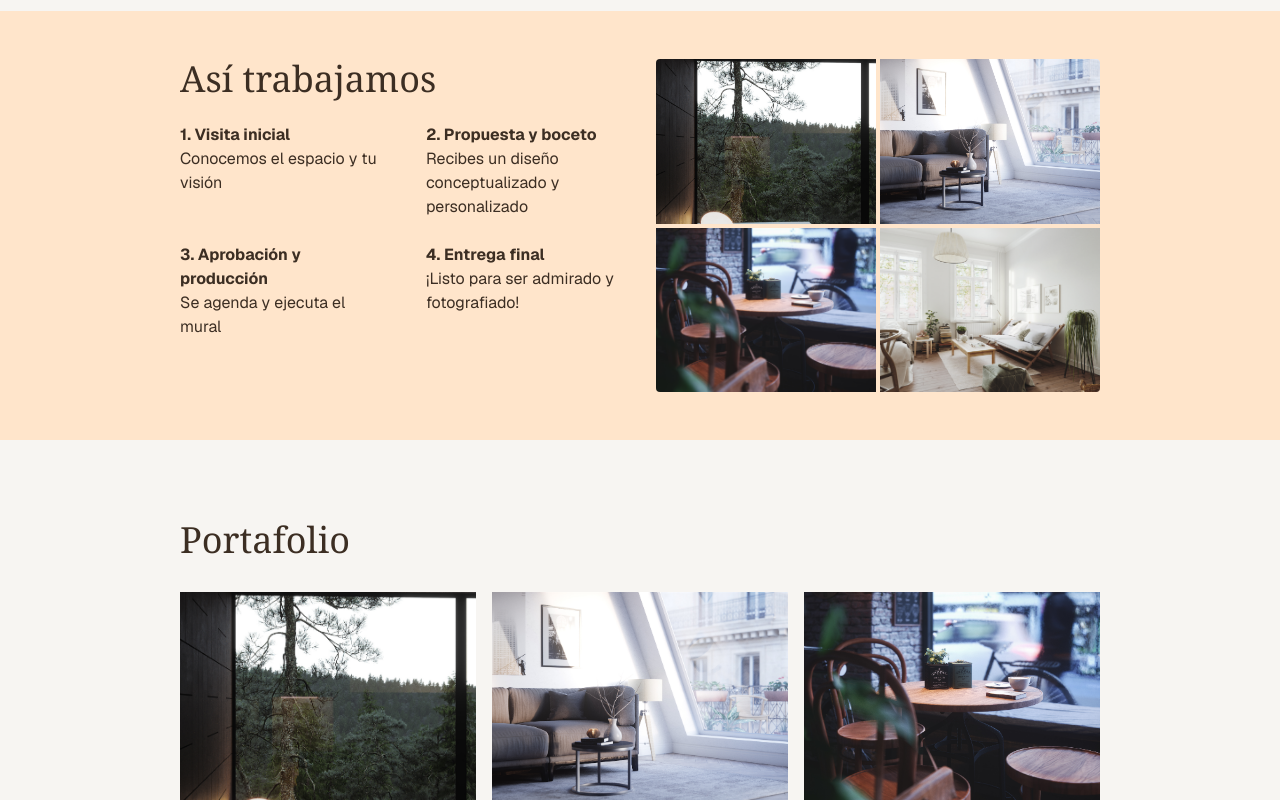
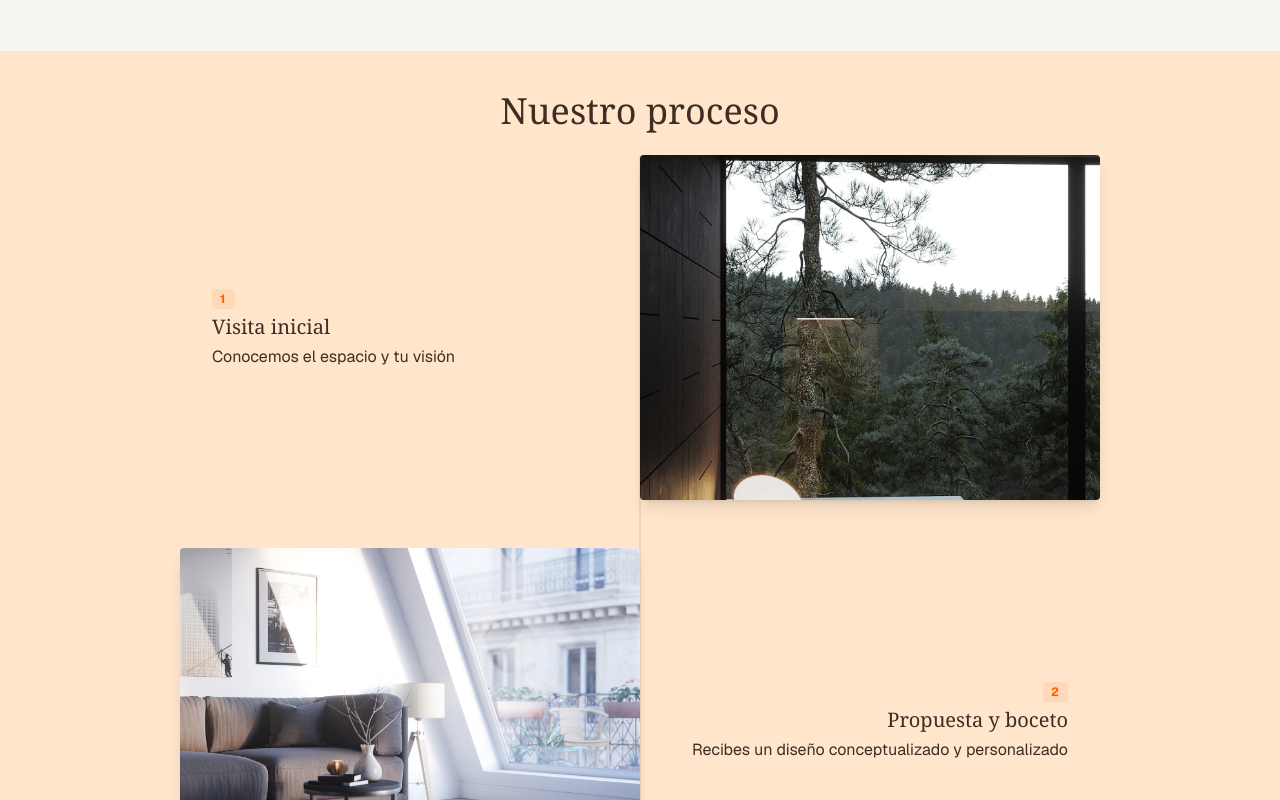
Before and after one commit to jporrego/color-mural, a Next.js app: page / in a window 1280 px wide. Shown: the part 1120-1920 px from the top of the page. Built offline with nearby package versions, Linux system fonts and the light colour scheme.

Commit message:
feat: enhance process section with vertical timeline and improved layout

```diff
--- a/src/app/page.tsx
+++ b/src/app/page.tsx
@@ -13,12 +13,34 @@ export default function Home() {
     setOpen(true);
   };
 
+  /* ───────────────────────────────────── process data ───────────────────────────────────── */
+  const processSteps = [
+    {
+      title: 'Visita inicial',
+      desc: 'Conocemos el espacio y tu visión',
+      img: '/images/img1.jpg',
+    },
+    {
+      title: 'Propuesta y boceto',
+      desc: 'Recibes un diseño conceptualizado y personalizado',
+      img: '/images/img2.jpg',
+    },
+    {
+      title: 'Aprobación y producción',
+      desc: 'Se agenda y ejecuta el mural',
+      img: '/images/img3.jpg',
+    },
+    {
+      title: 'Entrega final',
+      desc: '¡Listo para ser admirado y fotografiado!',
+      img: '/images/img4.jpg',
+    },
+  ];
+
   return (
     <div className="text-dark flex min-h-screen flex-col scroll-smooth font-sans">
       {/* ─────────────── Top Navigation ─────────────── */}
       <div className="relative isolate">
-        {/* <div className="absolute inset-0 -z-10 bg-[url('/images/img1.jpg')] bg-cover bg-center bg-no-repeat" />
-        <div className="absolute inset-0 -z-10 bg-black/40" /> */}
         <header className="mx-auto flex w-full max-w-[1000px] items-center justify-between px-6 py-4 text-xs tracking-wide uppercase md:px-10 md:text-sm">
           <nav className="flex flex-wrap items-center gap-2 md:gap-4">
             <a href="#inicio" className="hover:underline">
@@ -70,76 +92,67 @@ export default function Home() {
               Agenda tu proyecto
             </a>
           </div>
-          {/* Featured project */}
 
-          {/* <div className="px-6 md:px-10">
-            <div className="mb-2 flex justify-between text-[11px] tracking-wider uppercase md:text-xs">
-              <span>Último proyecto</span>
-              <span>2024</span>
-              <span>Restobar&nbsp;Santiago</span>
-            </div>
-            <div className="relative aspect-[16/9] w-full overflow-hidden rounded-sm">
-              <Image
-                src="/images/img2.jpg"
-                alt="Mural reciente pintado por Color Mural"
-                fill
-                priority
-                className="object-cover"
-              />
-            </div>
-          </div> */}
-        </section>
+          {/* Gallery */}
           <div className="mx-auto w-full max-w-[1024px] px-6 py-12 md:px-10">
             <Gallery />
           </div>
+        </section>
       </div>
 
       {/* ─────────────── Process Section ─────────────── */}
       <section id="proceso" className="bg-block1 mt-8">
-        <div className="mx-auto grid w-full max-w-[1000px] grid-cols-1 gap-8 px-6 py-12 md:grid-cols-2 md:px-10">
-          {/* Left: text */}
-          <div>
-            <h2 className="mb-6 font-serif text-2xl md:text-4xl">
-              Así trabajamos
+        <div className="mx-auto w-full max-w-[1000px] px-6 py-10 md:px-10">
+          <h2 className="mb-6 text-center font-serif text-2xl md:text-4xl">
+            Nuestro proceso
           </h2>
-            <div className="grid grid-cols-1 gap-x-12 gap-y-6 text-sm md:grid-cols-2 md:text-base">
-              <div>
-                <p className="font-bold">1. Visita inicial</p>
-                <p>Conocemos el espacio y tu visión</p>
-              </div>
-              <div>
-                <p className="font-bold">2. Propuesta y boceto</p>
-                <p>Recibes un diseño conceptualizado y personalizado</p>
-              </div>
-              <div>
-                <p className="font-bold">3. Aprobación y producción</p>
-                <p>Se agenda y ejecuta el mural</p>
-              </div>
-              <div>
-                <p className="font-bold">4. Entrega final</p>
-                <p>¡Listo para ser admirado y fotografiado!</p>
-              </div>
+
+          {/* Vertical timeline */}
+          <div className="relative">
+            {/* central line for desktop */}
+            <div className="absolute inset-y-0 left-1/2 hidden w-px -translate-x-1/2 bg-[#3c2e23]/20 md:block"></div>
+
+            <ul className="space-y-8 md:space-y-12">
+              {processSteps.map((step, idx) => (
+                <li
+                  key={step.title}
+                  className={`group flex items-center gap-4 ${
+                    idx % 2 === 0 ? 'flex-row-reverse' : ''
+                  }`}
+                >
+                  {/* image block */}
+                  <div className="flex-shrink-0 basis-28 overflow-hidden rounded-sm shadow-lg sm:basis-36 md:basis-1/2">
+                    <div className="relative aspect-[4/3] w-full transition-transform duration-500 group-hover:scale-105">
+                      <Image
+                        src={step.img}
+                        alt={`Paso ${idx + 1} - ${step.title}`}
+                        fill
+                        className="object-cover"
+                        sizes="(max-width: 768px) 112px, 50vw"
+                        priority
+                      />
                     </div>
                   </div>
 
-          {/* Right: image grid */}
-          <div className="mx-auto grid aspect-[4/3] w-full max-w-[500px] grid-cols-2 grid-rows-2 gap-1 overflow-hidden rounded-sm">
-            {[
-              '/images/img1.jpg',
-              '/images/img2.jpg',
-              '/images/img3.jpg',
-              '/images/img4.jpg',
-            ].map((src) => (
-              <Image
-                key={src}
-                src={src}
-                alt="Proceso Color Mural"
-                width={500}
-                height={300}
-                className="h-full w-full object-cover"
-                priority
-              />
+                  {/* text block */}
+                  <div
+                    className={`flex-1 ${
+                      idx % 2 === 0 ? 'text-left md:pl-8' : 'text-right md:pr-8'
+                    }`}
+                  >
+                    <span className="mb-1 inline-block rounded-sm bg-[#ff5e00]/10 px-2 py-0.5 text-xs font-bold tracking-widest text-[#ff5e00] uppercase">
+                      {idx + 1}
+                    </span>
+                    <h3 className="font-serif text-base sm:text-lg md:text-xl">
+                      {step.title}
+                    </h3>
+                    <p className="mt-1 text-xs sm:text-sm md:text-base">
+                      {step.desc}
+                    </p>
+                  </div>
+                </li>
               ))}
+            </ul>
           </div>
         </div>
       </section>
@@ -205,7 +218,7 @@ export default function Home() {
           </h2>
           <p className="max-w-prose text-sm md:text-base">
             Escríbenos y conversemos sobre tu proyecto. Responderemos en menos
-            de 24&nbsp;horas.
+            de 24 horas.
           </p>
           <a
             href="mailto:hola@colormural.cl"
```
Lines whose indentation alone changed are shown as unchanged.
